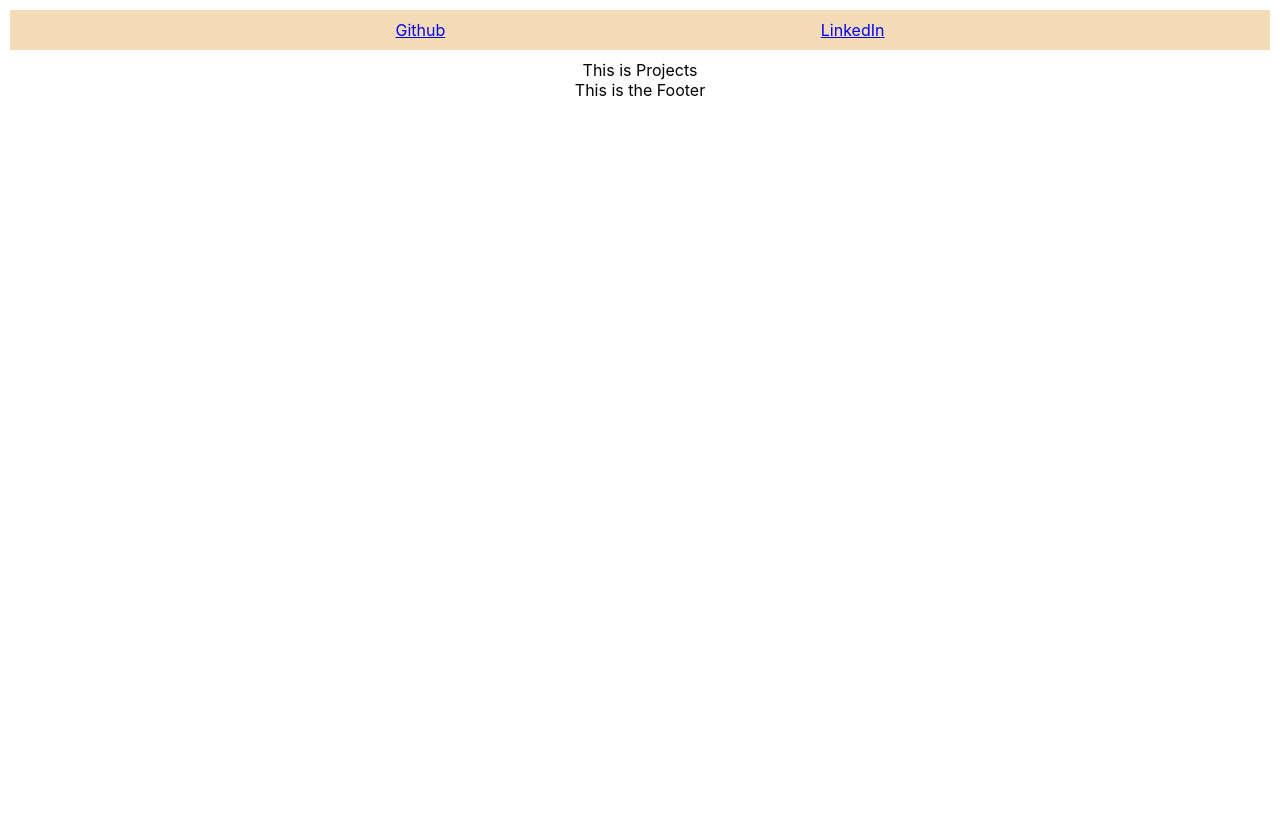
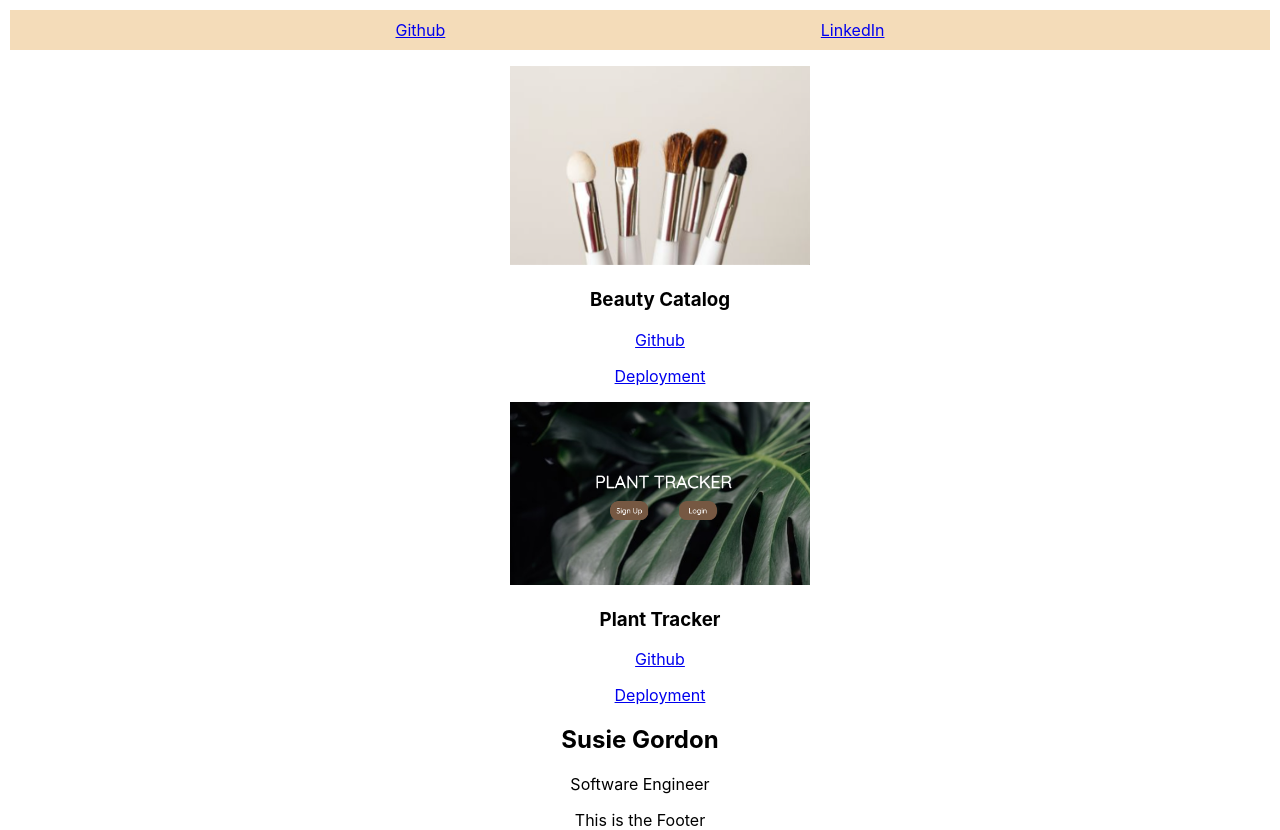
Before and after one commit to choisus08/hw_react_mini_portfolio, a React (Create React App) app: page / in a window 1280 px wide. Before the commit the page ends 800 px from the top, so only its background shows below. Built offline with nearby package versions, Linux system fonts and the light colour scheme.

Commit message:
add project info & corresponding images

```diff
--- a/src/components/Projects.js
+++ b/src/components/Projects.js
@@ -1,5 +1,25 @@
 function Projects(props) {
-    return <div className="Projects">This is Projects</div>
+    return (
+        <div className="Projects">
+            <div className="Cards">
+                <ul className="Card-info">
+                    <img className="Img" src="proj1.png" alt="Project 1"></img>
+                    <li><h3>Beauty Catalog</h3></li>
+                        <p><a href="https://github.com/choisus08/project_1-">Github</a></p>
+                        <p><a href="https://vercel.com/choisus08/project-1">Deployment</a></p>
+                    <img className="Img" src="proj2.png" alt="Project 2"></img>
+                    <li><h3>Plant Tracker</h3></li>
+                        <p><a href="https://github.com/choisus08/project_2">Github</a></p>
+                        <p><a href="https://project2-cio1.onrender.com">Deployment</a></p>
+                </ul>
+            </div>
+
+            <div className="Profile-main">
+                <h2 className="Profile-name">Susie Gordon</h2>
+                <p className="Profile-position">Software Engineer</p>
+            </div>
+        </div>
+    )
 }
 
 export default Projects;
--- a/src/index.css
+++ b/src/index.css
@@ -21,3 +21,12 @@ code {
   background-color: rgb(244, 220, 185);
   padding: 10px;
 }
+
+.Card-info {
+  list-style: none;
+}
+
+.Img {
+  width: 300px;
+  height: auto
+}
```
Also changed, not shown: public/proj1.png (added), public/proj2.png (added).
